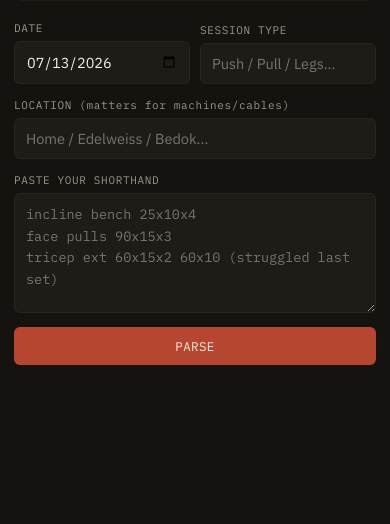
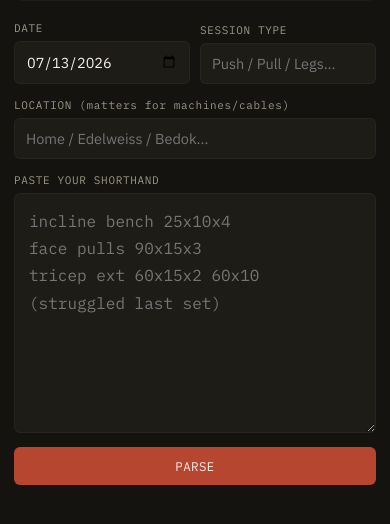
Before and after one commit to mrcalubi/training-log, a plain HTML site: page index.html in a window 390 px wide. Shown: the part 132-656 px from the top of the page. Drawn offline with Linux system fonts and the light colour scheme.

Commit message:
Make shorthand textarea taller and easier to type on mobile.
Co-authored-by: Cursor <cursoragent@cursor.com>

```diff
--- a/index.html
+++ b/index.html
@@ -46,6 +46,7 @@
   input,select,textarea{width:100%;min-width:0;max-width:100%;background:var(--surface);border:1px solid var(--line);color:var(--chalk);border-radius:6px;padding:10px 11px;font-family:'IBM Plex Sans',sans-serif;font-size:14.5px;}
   input[type="date"]{-webkit-appearance:none;appearance:none;}
   textarea{font-family:'IBM Plex Mono',monospace;font-size:13.5px;min-height:120px;resize:vertical;line-height:1.6;}
+  #logInput{min-height:240px;font-size:16px;padding:14px 14px;line-height:1.7;}
   .row{display:flex;gap:10px;margin-bottom:14px;align-items:flex-end;}
   .row > div{flex:1 1 0;min-width:0;}
 
```
